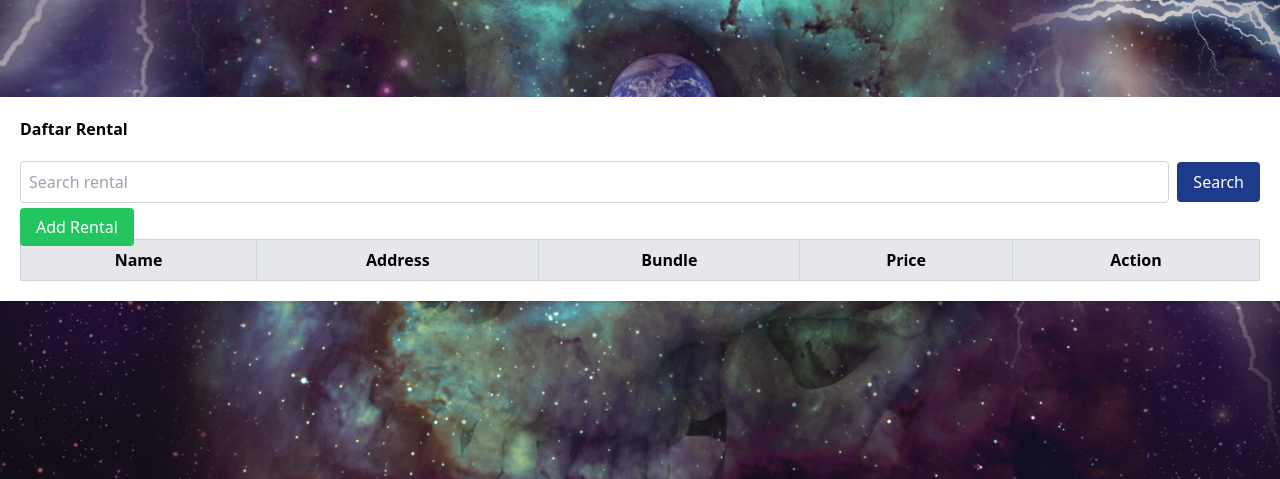
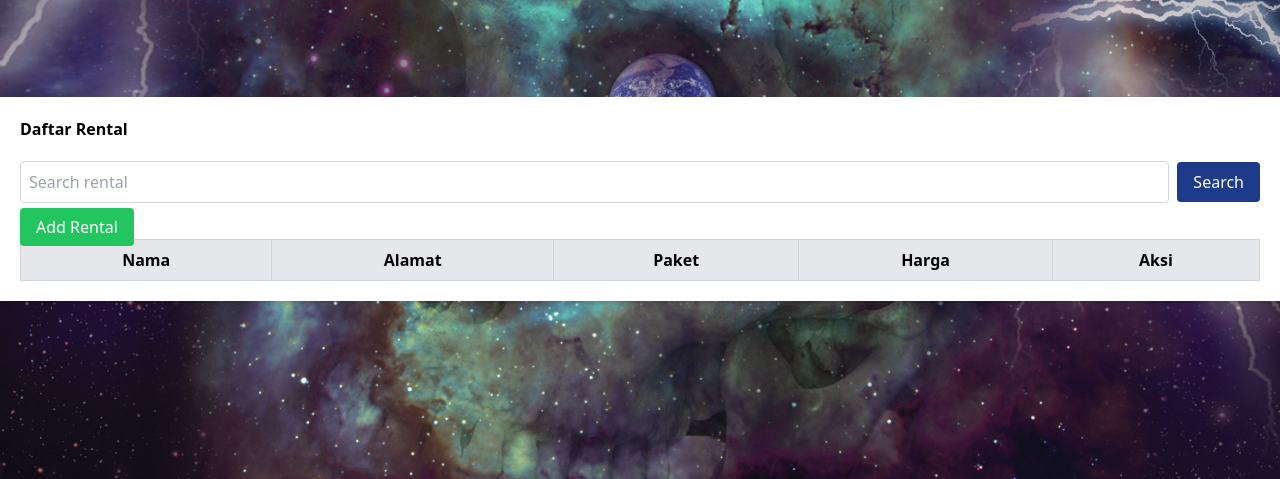
Before and after one commit to Ascotera/PrakWebPro_TgsBab1KlBot, a CodeIgniter 4 app: the page made by app/Views/pages/index.php in a window 1280 px wide. Shown: the part 211-690 px from the top of the page. Run offline with PHP 8.4 and a stand-in for CodeIgniter, Linux system fonts and the light colour scheme; the template is opened without the code that fills it, so the values that code supplies are empty; some libraries are stand-ins or nearby versions.

Commit message:
Update index.php

```diff
--- a/app/Views/pages/index.php
+++ b/app/Views/pages/index.php
@@ -25,11 +25,11 @@
         <table class="table-auto w-full border-collapse broder border-gray-300">
             <thead>
                 <tr class="bg-gray-200">
-                    <th class="border border-gray-300 px-4 py-2">Name</th>
-                    <th class="border border-gray-300 px-4 py-2">Address</th>
-                    <th class="border border-gray-300 px-4 py-2">Bundle</th>
-                    <th class="border border-gray-300 px-4 py-2">Price</th>
-                    <th class="border border-gray-300 px-4 py-2">Action</th>
+                    <th class="border border-gray-300 px-4 py-2">Nama</th>
+                    <th class="border border-gray-300 px-4 py-2">Alamat</th>
+                    <th class="border border-gray-300 px-4 py-2">Paket</th>
+                    <th class="border border-gray-300 px-4 py-2">Harga</th>
+                    <th class="border border-gray-300 px-4 py-2">Aksi</th>
                 </tr>
             </thead>
             <tbody>
```
